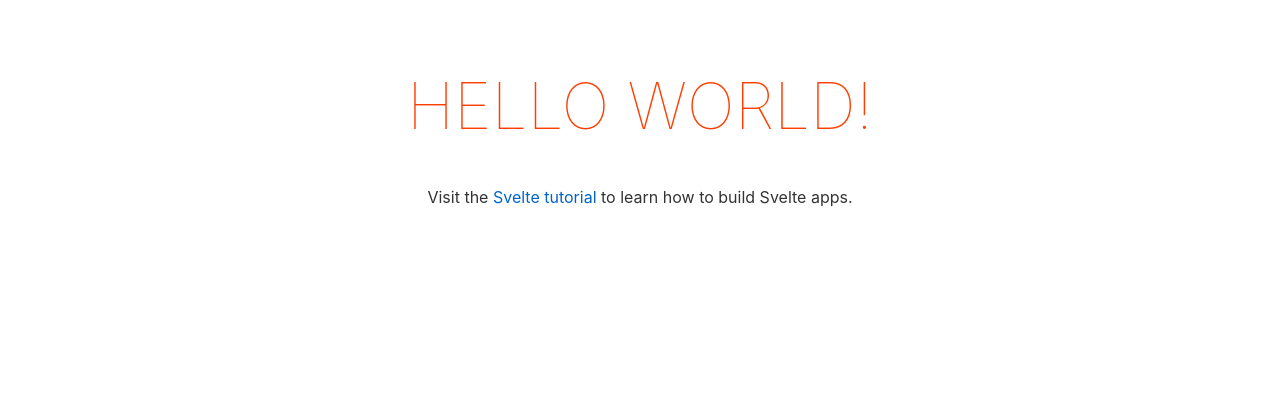
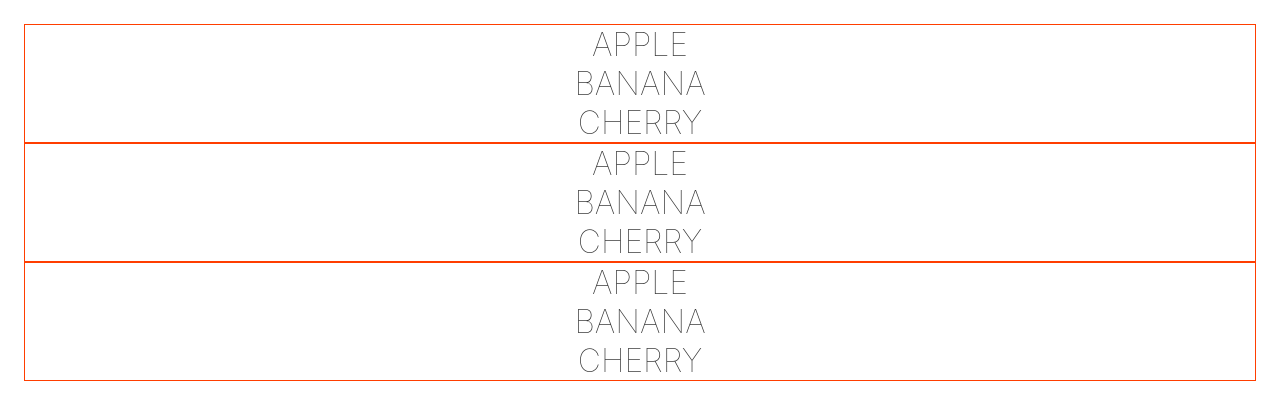
Before and after one commit to HongKeunAhn/Svelte, a Svelte app: page / in a window 1280 px wide. Shown: the top 420 px of the page. Built offline with nearby package versions, Linux system fonts and the light colour scheme.

Commit message:
인라인 이벤트 핸들러

```diff
--- a/src/App.svelte
+++ b/src/App.svelte
@@ -1,10 +1,47 @@
 <script>
-	export let name;
+import { each } from "svelte/internal";
+
+
+	let fruits = [
+		{ id: '1', name: 'Apple' },
+		{ id: '2', name: 'Banana' },
+		{ id: '3', name: 'Cherry' },
+	];
+
+	function assign(fruit) {
+
+	fruit.name += '!';
+	fruits = fruits;
+	// $$invalidate(0. fruits);
+	}
 </script>
 
 <main>
-	<h1>Hello {name}!</h1>
-	<p>Visit the <a href="https://svelte.dev/tutorial">Svelte tutorial</a> to learn how to build Svelte apps.</p>
+	<section>
+		{#each fruits as fruit }
+			<div on:click={() => assign(fruit)}>
+				{fruit.name}
+			</div>
+		{/each}
+	</section>
+
+	<section>
+		{#each fruits as fruit (fruit.id) }
+			<div on:click={() => fruit.name += '!'}>
+				{fruit.name}
+			</div>
+		{/each}
+		<!-- $$invalidate(0, each_value_1[fruit_index].name += "!")  -->
+	</section>
+
+	<section>
+		{#each fruits as {id, name} (id) }
+			<div on:click={() => name += '!'}>
+				{name}
+			</div>
+		{/each}
+		<!-- $$invalidate(0, each_value_1[fruit_index].name += "!")  -->
+	</section>
 </main>
 
 <style>
@@ -15,10 +52,10 @@
 		margin: 0 auto;
 	}
 
-	h1 {
-		color: #ff3e00;
+	section {
+		border: 1px solid #ff3e00;
 		text-transform: uppercase;
-		font-size: 4em;
+		font-size: 2rem;
 		font-weight: 100;
 	}
 
```
